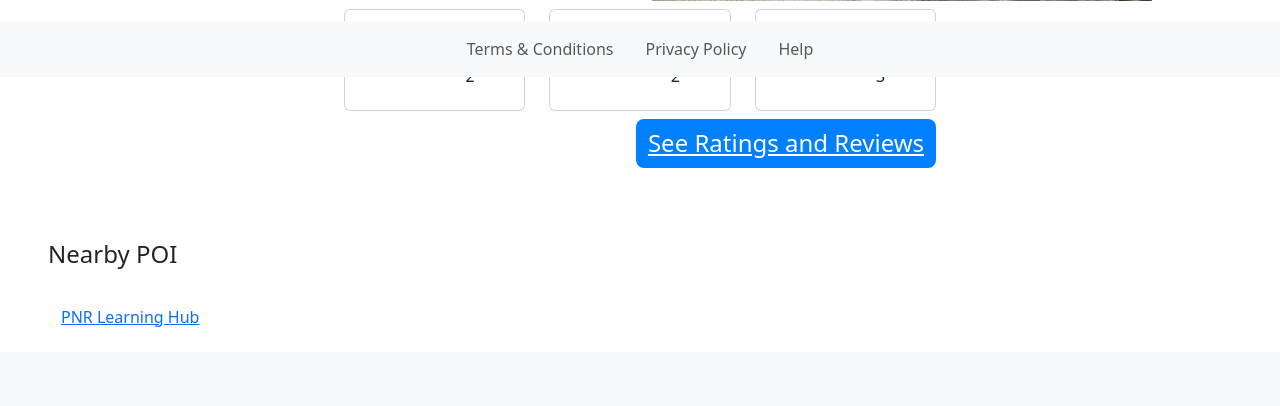
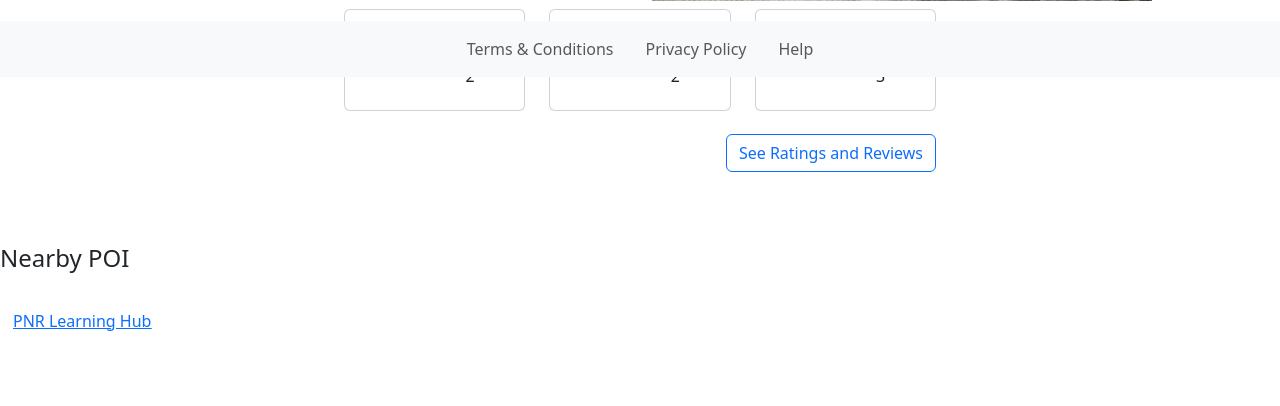
Before and after one commit to amizee/ReviewSyd, a Django app: a page that uses ReviewSyd/myapp/templates/location.html in a window 1280 px wide. Shown: the part 723-1129 px from the top of the page. Before the commit the page ends 1050 px from the top, so only its background shows below. Run offline with Django 4.2, Linux system fonts and the light colour scheme; a user stored in the database is signed in; data comes from the database, SQL or seed files in the repository; both versions use the stored data as it was after the commit.

Commit message:
added overall average and changed button in location page to match, also added margin at the bottom of location page

```diff
--- a/ReviewSyd/myapp/models.py
+++ b/ReviewSyd/myapp/models.py
@@ -22,6 +22,7 @@ class Locations(models.Model):
     nearby = models.ManyToManyField('self', blank=True)
     image = models.ImageField(upload_to='location_images/', blank=True)
     amenities=models.ManyToManyField(Amenity, blank=True)
+    avgOverall=models.IntegerField(blank=True, default=0)
 
 class UserProfile(models.Model):
     user = models.OneToOneField(User, on_delete=models.CASCADE)
--- a/ReviewSyd/myapp/templates/location.html
+++ b/ReviewSyd/myapp/templates/location.html
@@ -100,8 +100,7 @@
 
 
                 <div style="text-align: right;">
-                    <div style="background-color: rgb(0, 128, 255); padding: 10px; text-align: center; border-radius: 8px; width: 300px; display: inline-block;">
-                        <a class="text-white h4" href='/location/{{location.name}}/reviews/'>See Ratings and Reviews</a>
+                        <a class="btn btn-outline-primary" href='/location/{{location.name}}/reviews/' style="margin-left: -225px; margin-top: 15px;">See Ratings and Reviews</a>
                     </div>
                 </div>
 
@@ -110,7 +109,7 @@
         <br>
         <br>
         <br>
-        <div class="row">
+        <div class="row"  style="margin-bottom: 50px;">
             <div class="col-6 h4">
                 Nearby POI
                 <br><br>
@@ -122,10 +121,6 @@
                     </div>
                 {% endfor %}
             </div>
-
-            <!--<div class="col-6 h4">
-                nearby spaces
-            </div>!-->
         </div>
     </div>
 {%endblock%}
--- a/ReviewSyd/myapp/templates/locationList.html
+++ b/ReviewSyd/myapp/templates/locationList.html
@@ -37,7 +37,7 @@
                     <div class="card-body">
                         <h6 class="card-text">{{ location.name }}</h6>
                         <p class="mb-0">
-                            5
+                            <span class="card-text">{{location.avgOverall}}</h6>
                             <svg style="color: gold;" xmlns="http://www.w3.org/2000/svg" width="16" height="16" fill="currentColor" class="bi bi-star-fill" viewBox="0 0 16 16" >
                                 <path d="M3.612 15.443c-.386.198-.824-.149-.746-.592l.83-4.73L.173 6.765c-.329-.314-.158-.888.283-.95l4.898-.696L7.538.792c.197-.39.73-.39.927 0l2.184 4.327 4.898.696c.441.062.612.636.282.95l-3.522 3.356.83 4.73c.078.443-.36.79-.746.592L8 13.187l-4.389 2.256z"/>
                             </svg>
--- a/ReviewSyd/myapp/views.py
+++ b/ReviewSyd/myapp/views.py
@@ -157,14 +157,15 @@ def subReview(request, loc):
     review.save()
     if locID.location_reviews.all().count()==0:
         locID.avgAmen=amen
-        locID.avgClean =clean
+        locID.avgClean=clean
         locID.avgNoise=noise
+        locID.avgOverall=(amen+clean+noise)/3
     else:
         locID.avgNoise = LocationReviews.objects.filter(location=locID).aggregate(Avg('noisinessRating'))['noisinessRating__avg']
         locID.avgAmen = LocationReviews.objects.filter(location=locID).aggregate(Avg('amenitiesRating'))['amenitiesRating__avg']
         locID.avgClean = LocationReviews.objects.filter(location=locID).aggregate(Avg('cleanlinessRating'))['cleanlinessRating__avg']
-
-    locID.save(update_fields=['avgNoise', 'avgClean', 'avgAmen'])
+        locID.avgOverall = (locID.avgNoise + locID.avgAmen + locID.avgClean)/3
+    locID.save(update_fields=['avgNoise', 'avgClean', 'avgAmen', 'avgOverall'])
     pRev=locID.location_reviews.filter(user=curr)
     oRev=locID.location_reviews.filter(~Q(user=curr))
     return render(request, "locReviews.html", {"location":location, "pRev":pRev, "oRev":oRev})
@@ -202,11 +203,13 @@ def delReview(request, loc):
         locID.avgAmen=0
         locID.avgClean=0
         locID.avgNoise=0
+        locID.avgOverall=0
     else:
         locID.avgNoise = LocationReviews.objects.filter(location=locID).aggregate(Avg('noisinessRating'))['noisinessRating__avg']
         locID.avgAmen = LocationReviews.objects.filter(location=locID).aggregate(Avg('amenitiesRating'))['amenitiesRating__avg']
         locID.avgClean = LocationReviews.objects.filter(location=locID).aggregate(Avg('cleanlinessRating'))['cleanlinessRating__avg']
-    locID.save(update_fields=['avgNoise', 'avgClean', 'avgAmen'])
+        locID.avgOverall = (locID.avgNoise + locID.avgAmen + locID.avgClean)/3
+    locID.save(update_fields=['avgNoise', 'avgClean', 'avgAmen', 'avgOverall'])
     curr=request.user
     pRev=locID.location_reviews.filter(user=curr)
     oRev=locID.location_reviews.filter(~Q(user=curr))
```
Also changed, not shown: ReviewSyd/db.sqlite3, ReviewSyd/myapp/migrations/0029_locations_avgoverall.py (added).
